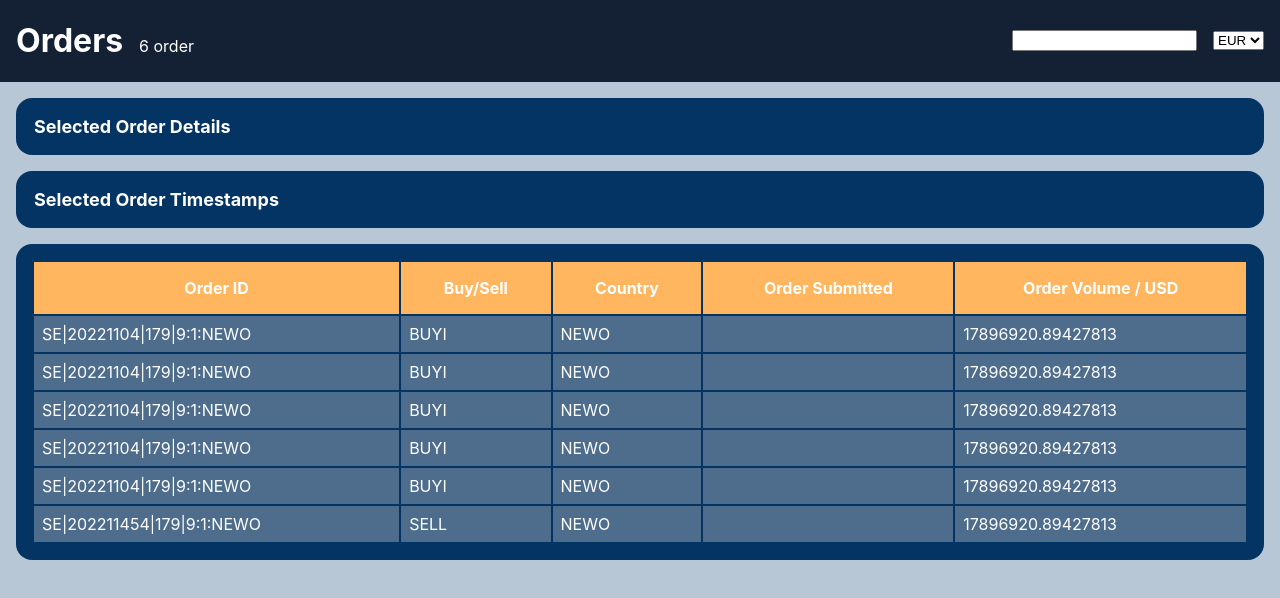
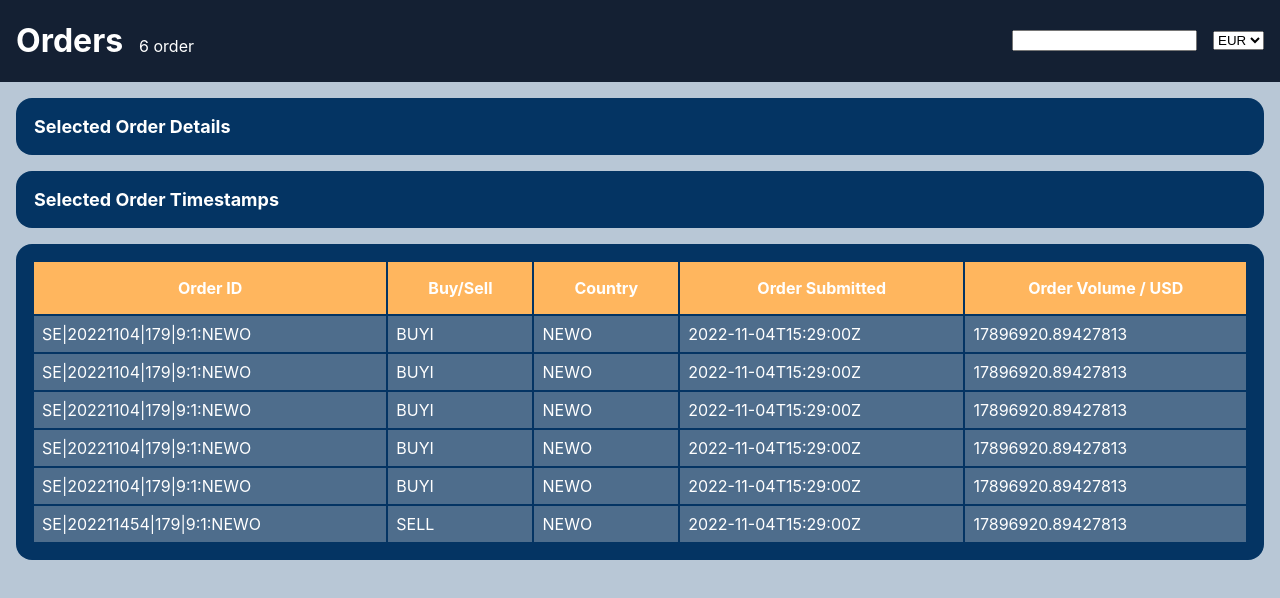
Before and after one commit to Himesh-Maurya/-STEELEYE-assignment-1, a React (Create React App) app: page / in a window 1280 px wide. Shown: the top 598 px of the page. Built offline with nearby package versions, Linux system fonts and the light colour scheme.

Commit message:
adding orderSubmitted to the table

```diff
--- a/src/component/list/List.jsx
+++ b/src/component/list/List.jsx
@@ -6,7 +6,7 @@ import ListHeaderCell from "./ListHeaderCell";
 
 import styles from "./List.module.css";
 
-const List = ({ rows}) => {
+const List = ({ rows,timeStampsData}) => {
   return (
     <table className={styles.container}>
       <thead>
@@ -19,15 +19,23 @@ const List = ({ rows}) => {
         </ListHeader>
       </thead>
       <tbody>
-        {rows.map((row) => (
-          <ListRow>
+
+  {rows.map((row) => {
+{/*2. adding orderSubmitted to the table */}
+    const p = timeStampsData.find(
+      (data) => row["&id"] === data["&id"]
+    );
+
+    return (
+      <ListRow key={row["&id"]}>
         <ListRowCell>{row["&id"]}</ListRowCell>
         <ListRowCell>{row.executionDetails.buySellIndicator}</ListRowCell>
         <ListRowCell>{row.executionDetails.orderStatus}</ListRowCell>
-            <ListRowCell>{row.orderSubmitted}</ListRowCell>
+        <ListRowCell>{p.timestamps.orderSubmitted}</ListRowCell>
         <ListRowCell>{row.bestExecutionData.orderVolume.USD}</ListRowCell>
       </ListRow>
-        ))}
+    );
+  })}
 </tbody>
     </table>
   );
--- a/src/pages/Dashboard.jsx
+++ b/src/pages/Dashboard.jsx
@@ -48,7 +48,7 @@ const Dashboard = () => {
             title="Selected Order Timestamps"
           />
         </div>
-        <List rows={mockData.results}/>
+        <List rows={mockData.results} timeStampsData={timestamps.results} />
       </div>
     </div>
   );
```
Lines whose indentation alone changed are shown as unchanged.
